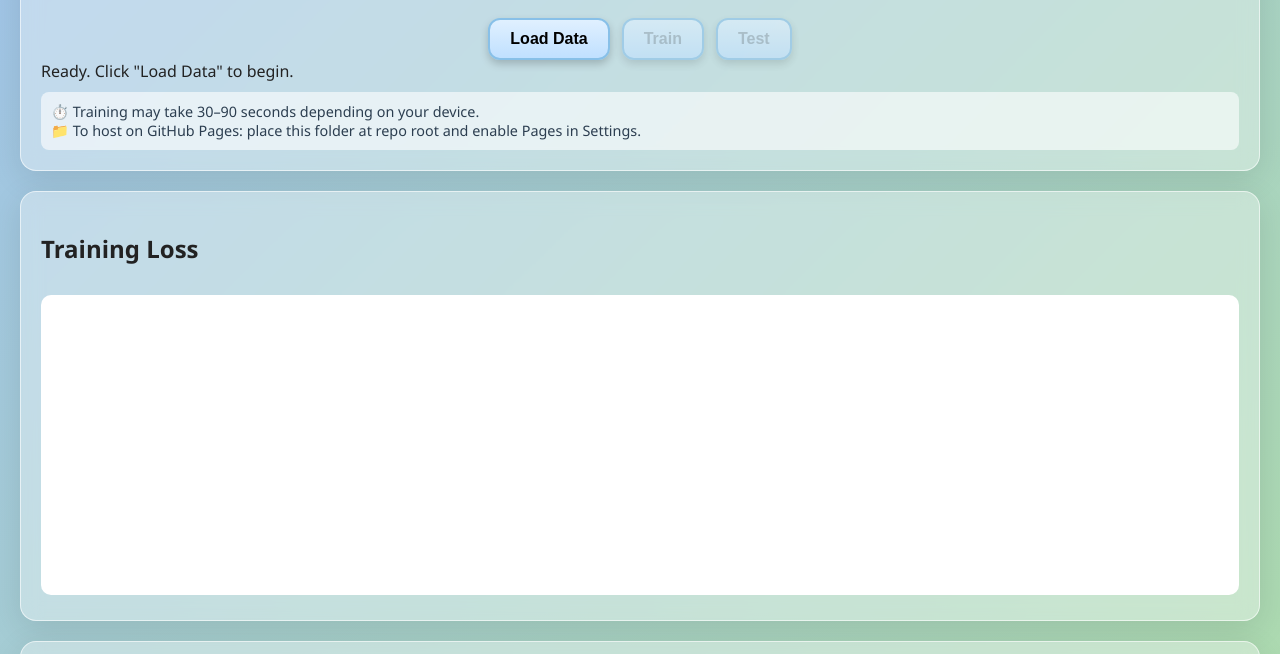
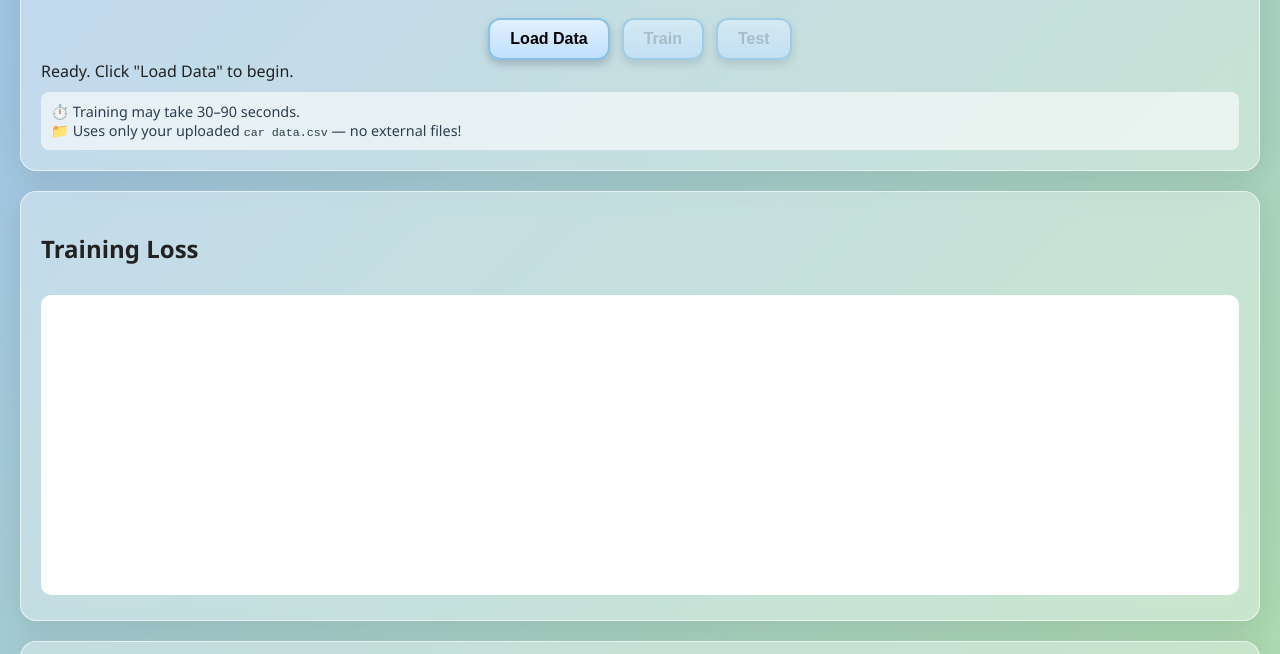
Before and after one commit to Ludwig-99/Rec-sys-, a plain HTML site: page Midterm/index.html in a window 1280 px wide. Shown: the part 87-741 px from the top of the page. Drawn offline with Linux system fonts and the light colour scheme.

Commit message:
Update index.html

```diff
--- a/Midterm/index.html
+++ b/Midterm/index.html
@@ -133,8 +133,8 @@
     </div>
     <div id="status">Ready. Click "Load Data" to begin.</div>
     <div class="tip">
-      ⏱️ Training may take 30–90 seconds depending on your device.<br>
-      📁 To host on GitHub Pages: place this folder at repo root and enable Pages in Settings.
+      ⏱️ Training may take 30–90 seconds.<br>
+      📁 Uses only your uploaded <code>car data.csv</code> — no external files!
     </div>
   </div>
 
```
